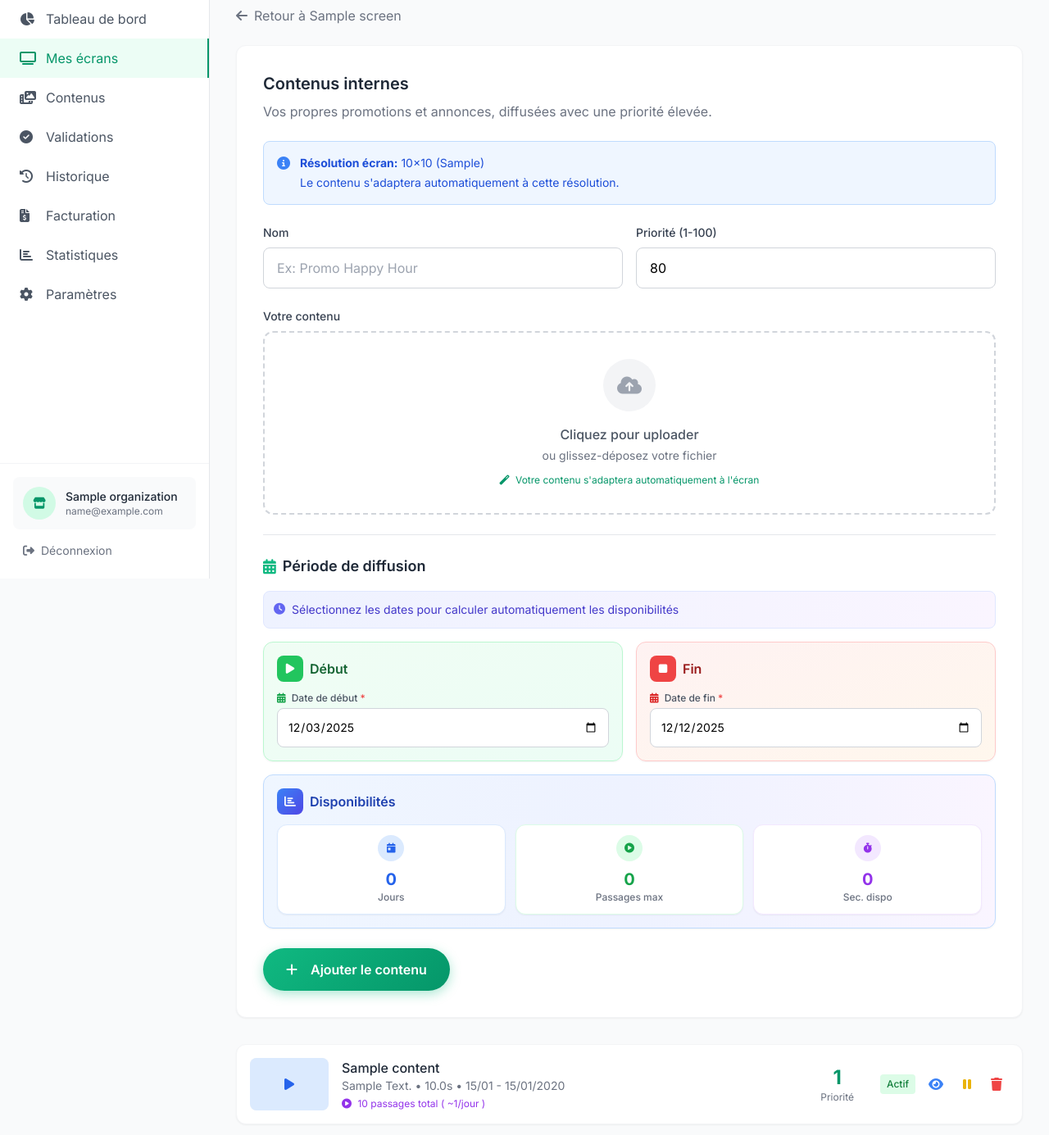
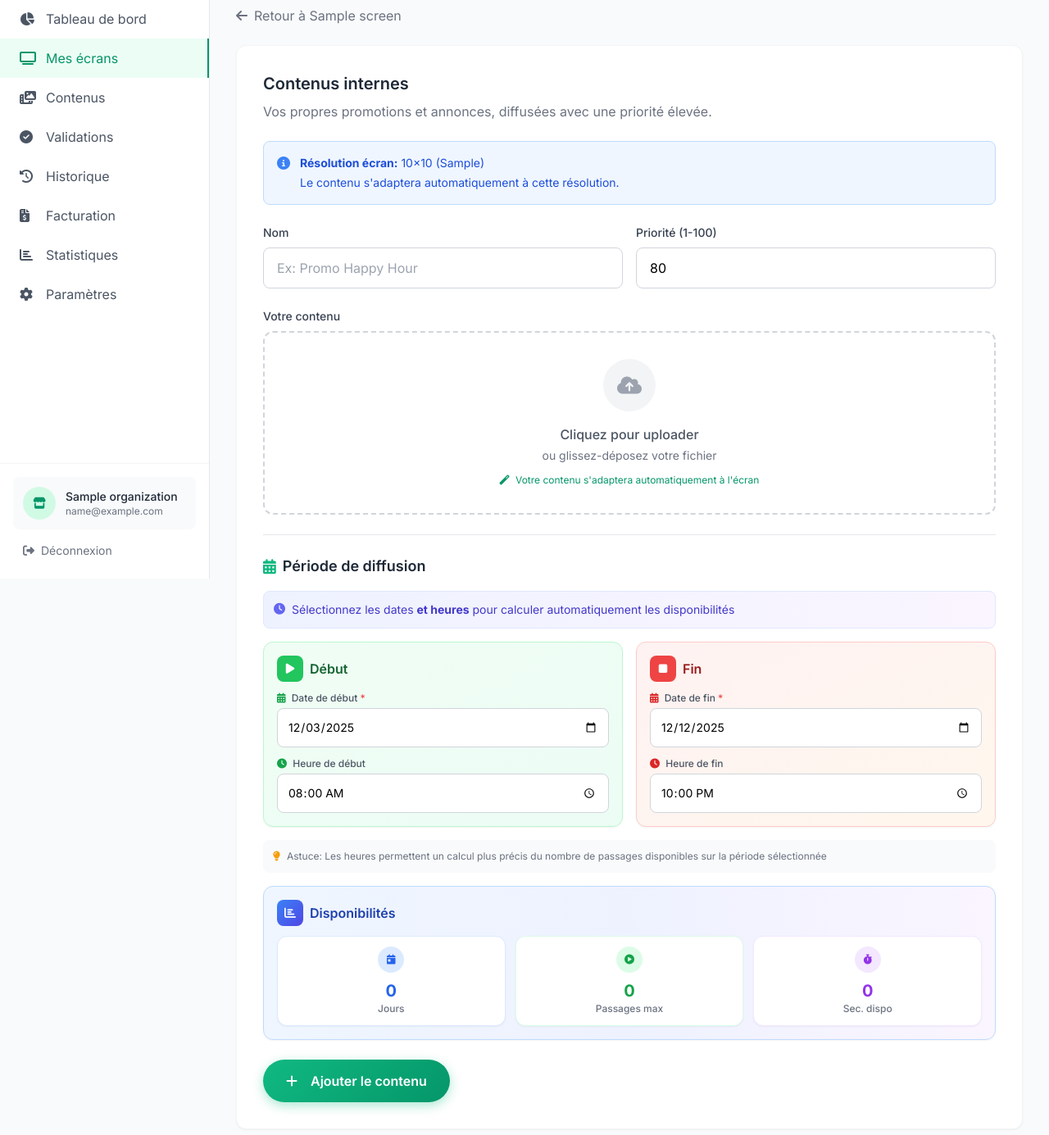
Before and after one commit to moa-digitalagency/AdScreen, a Flask app: page /org/screen/1/internal in a window 1280 px wide. Shown: the part 94-1479 px from the top of the page at 82% size. Run offline with Flask 3, Linux system fonts and the light colour scheme; a user stored in the database is signed in; tables that the repository leaves empty hold one stand-in row (values such as "Sample post"); data that the repository does not hold is empty; some libraries are stand-ins or nearby versions; grey boxes are pictures that could not be loaded.

Commit message:
Add time selection to internal content and improve ad content date handling
Update internal content templates to include start and end time inputs, defaulting to 08:00 and 22:00 respectively. Modify the `calculate_available_screens` route in `ad_content_routes.py` to safely handle both `YYYY-MM-DD` and `YYYY-MM-DDTHH:MM` date-time formats. Update `org_routes.py` to accept `start_time` and `end_time` parameters in `internal_availability`. Add documentation updates to `docs/features.md` and `replit.md`.

Replit-Commit-Author: Agent
Replit-Commit-Session-Id: 0f9c9658-62b0-4b3f-bc23-ee9d867e3903
Replit-Commit-Checkpoint-Type: full_checkpoint
Replit-Commit-Event-Id: 3578f64b-07dc-4ccf-a00f-861025b81866
Replit-Commit-Screenshot-Url: https://storage.googleapis.com/screenshot-production-us-central1/a9020c99-c554-4b35-bb64-0019842b1760/0f9c9658-62b0-4b3f-bc23-ee9d867e3903/7useuVw
Replit-Helium-Checkpoint-Created: true

```diff
--- a/routes/ad_content_routes.py
+++ b/routes/ad_content_routes.py
@@ -722,8 +722,18 @@ def calculate_available_screens():
         return jsonify({'error': 'Dates de debut et de fin requises'}), 400
 
     try:
-        start_dt = datetime.strptime(start_date, '%Y-%m-%d').date()
-        end_dt = datetime.strptime(end_date, '%Y-%m-%d').date()
+        if 'T' in start_date:
+            start_dt = datetime.strptime(start_date, '%Y-%m-%dT%H:%M').date()
+        else:
+            start_dt = datetime.strptime(start_date, '%Y-%m-%d').date()
+
+        if 'T' in end_date:
+            end_dt = datetime.strptime(end_date, '%Y-%m-%dT%H:%M').date()
+        else:
+            end_dt = datetime.strptime(end_date, '%Y-%m-%d').date()
+
+        start_date_str = start_dt.strftime('%Y-%m-%d')
+        end_date_str = end_dt.strftime('%Y-%m-%d')
     except ValueError:
         return jsonify({'error': 'Format de date invalide'}), 400
 
@@ -764,7 +774,7 @@ def calculate_available_screens():
             continue
 
         availability = calculate_availability(
-            screen, start_date, end_date, None, slot_duration, content_type
+            screen, start_date_str, end_date_str, None, slot_duration, content_type
         )
 
         screen_available_plays = availability['available_plays']
--- a/routes/org_routes.py
+++ b/routes/org_routes.py
@@ -1518,6 +1518,8 @@ def internal_availability(screen_id):
     data = request.get_json()
     start_date = data.get('start_date')
     end_date = data.get('end_date')
+    start_time = data.get('start_time', '08:00')
+    end_time = data.get('end_time', '22:00')
     content_type = data.get('content_type', 'image')
     slot_duration = data.get('slot_duration', 10)
 
--- a/templates/org/screen_internal.html
+++ b/templates/org/screen_internal.html
@@ -90,7 +90,7 @@
                 <div class="bg-gradient-to-r from-indigo-50 to-purple-50 rounded-lg p-3 mb-4 border border-indigo-100">
                     <p class="text-sm text-indigo-700 flex items-start gap-2">
                         <i class="fas fa-clock text-indigo-500 mt-0.5"></i>
-                        <span>Sélectionnez les dates pour calculer automatiquement les disponibilités</span>
+                        <span>Sélectionnez les dates <strong>et heures</strong> pour calculer automatiquement les disponibilités</span>
                     </p>
                 </div>
 
@@ -102,6 +102,7 @@
                             </div>
                             <p class="font-semibold text-green-800">Début</p>
                         </div>
+                        <div class="space-y-3">
                             <div>
                                 <label class="block text-xs font-medium text-gray-600 mb-1">
                                     <i class="fas fa-calendar-alt mr-1 text-green-600"></i>
@@ -112,6 +113,16 @@
                                     class="w-full px-3 py-3 border border-gray-300 rounded-lg text-sm focus:ring-2 focus:ring-green-500 focus:border-transparent bg-white"
                                     onchange="onDatesChange()">
                             </div>
+                            <div>
+                                <label class="block text-xs font-medium text-gray-600 mb-1">
+                                    <i class="fas fa-clock mr-1 text-green-600"></i>
+                                    Heure de début
+                                </label>
+                                <input type="time" name="start_time" id="start_time" value="08:00"
+                                    class="w-full px-3 py-3 border border-gray-300 rounded-lg text-sm focus:ring-2 focus:ring-green-500 focus:border-transparent bg-white"
+                                    onchange="onDatesChange()">
+                            </div>
+                        </div>
                     </div>
                     <div class="bg-gradient-to-br from-red-50 to-orange-50 rounded-xl p-4 border border-red-200 shadow-sm">
                         <div class="flex items-center gap-2 mb-3">
@@ -120,6 +131,7 @@
                             </div>
                             <p class="font-semibold text-red-800">Fin</p>
                         </div>
+                        <div class="space-y-3">
                             <div>
                                 <label class="block text-xs font-medium text-gray-600 mb-1">
                                     <i class="fas fa-calendar-alt mr-1 text-red-600"></i>
@@ -129,7 +141,22 @@
                                     class="w-full px-3 py-3 border border-gray-300 rounded-lg text-sm focus:ring-2 focus:ring-red-500 focus:border-transparent bg-white"
                                     onchange="onDatesChange()">
                             </div>
+                            <div>
+                                <label class="block text-xs font-medium text-gray-600 mb-1">
+                                    <i class="fas fa-clock mr-1 text-red-600"></i>
+                                    Heure de fin
+                                </label>
+                                <input type="time" name="end_time" id="end_time" value="22:00"
+                                    class="w-full px-3 py-3 border border-gray-300 rounded-lg text-sm focus:ring-2 focus:ring-red-500 focus:border-transparent bg-white"
+                                    onchange="onDatesChange()">
                             </div>
+                        </div>
+                    </div>
+                </div>
+
+                <div class="flex items-center gap-2 text-xs text-gray-500 bg-gray-50 rounded-lg p-3 mb-4">
+                    <i class="fas fa-lightbulb text-amber-500 flex-shrink-0"></i>
+                    <span>Astuce: Les heures permettent un calcul plus précis du nombre de passages disponibles sur la période sélectionnée</span>
                 </div>
 
                 <div id="availability_section" class="hidden mt-4">
@@ -374,6 +401,8 @@ function changeFile() {
 function onDatesChange() {
     const startDate = document.getElementById('start_date').value;
     const endDate = document.getElementById('end_date').value;
+    const startTime = document.getElementById('start_time').value || '08:00';
+    const endTime = document.getElementById('end_time').value || '22:00';
 
     if (!startDate || !endDate) {
         document.getElementById('availability_section').classList.add('hidden');
@@ -403,6 +432,8 @@ function onDatesChange() {
         body: JSON.stringify({
             start_date: startDate,
             end_date: endDate,
+            start_time: startTime,
+            end_time: endTime,
             content_type: contentType,
             slot_duration: 10
         })
```
Also changed, not shown: docs/features.md (+49 -0 lines), replit.md (+2 -0 lines), 1 other file. Lines whose indentation alone changed are shown as unchanged.
